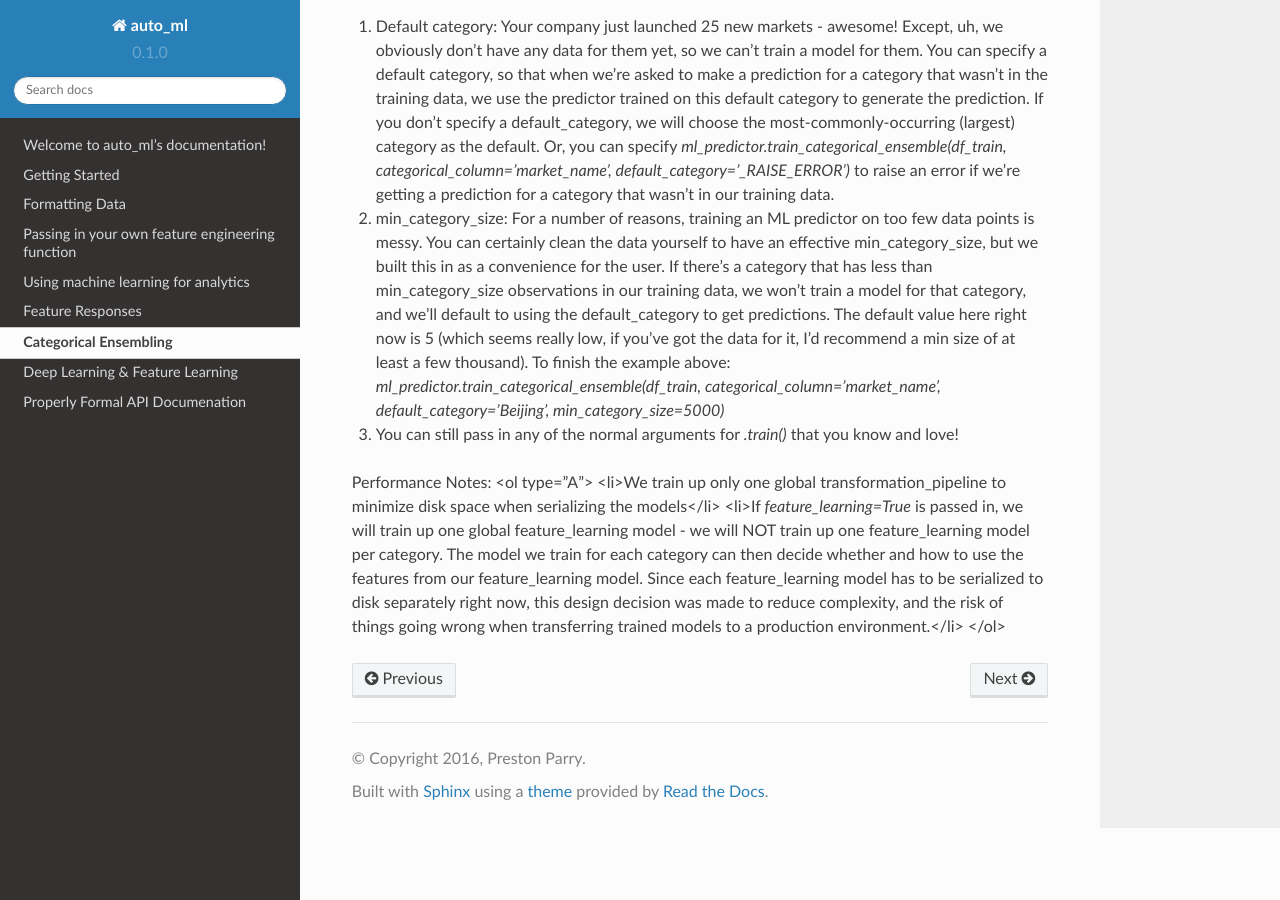
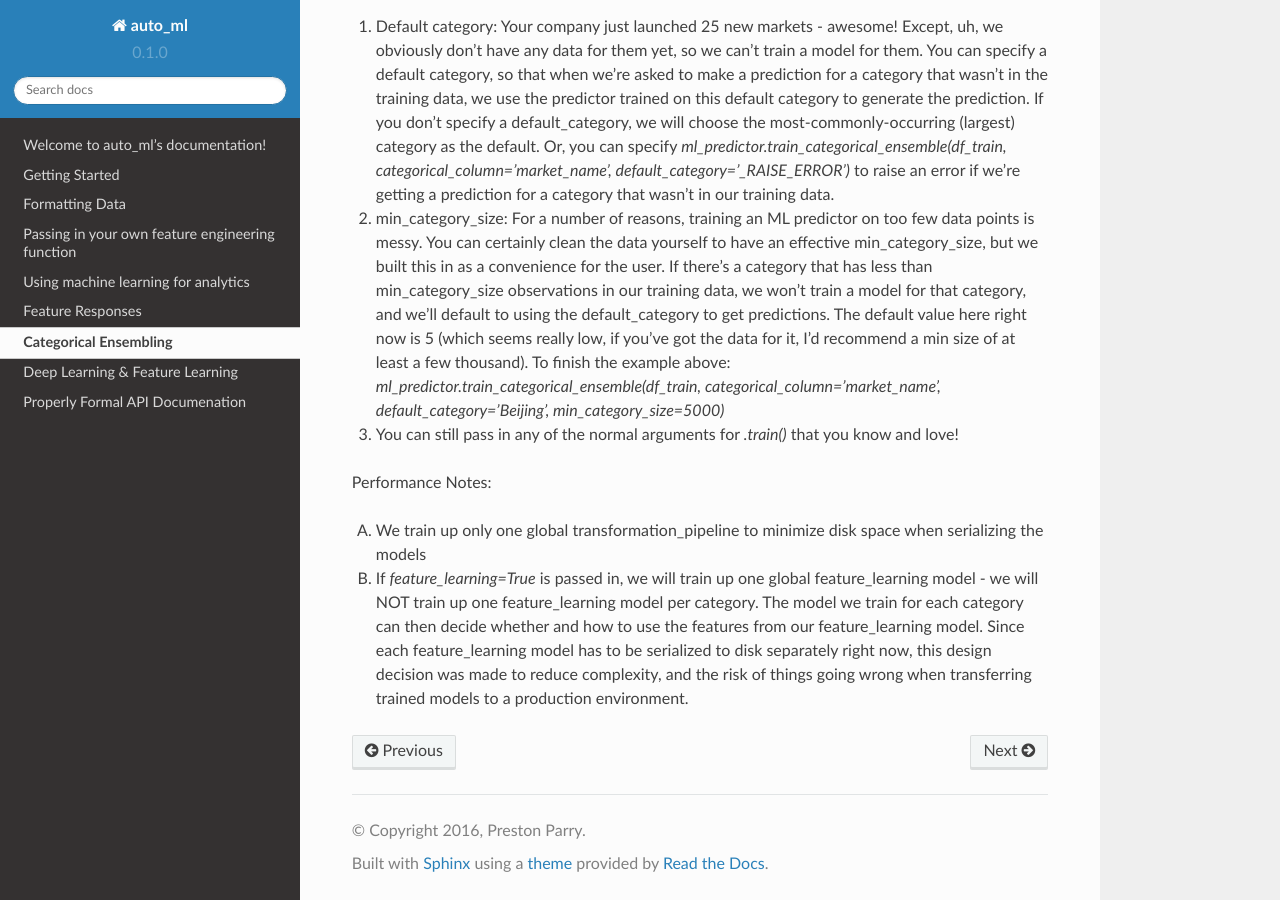
Before and after one commit to ClimbsRocks/auto_ml, a Sphinx documentation site: the page built from docs/source/categorical_ensembling.rst, in a window 1280 px wide and 900 px high, scrolled down 1202 px. Built offline with Sphinx 7.4.7 and the Read the Docs theme 2.0.0, drawn with Linux system fonts in a browser that asks for light colours.

Commit message:
removed html tags and edited double backticks in api_doc

```diff
--- a/docs/source/api_docs_for_geeks.rst
+++ b/docs/source/api_docs_for_geeks.rst
@@ -41,7 +41,7 @@ auto_ml
 
   :param calibrate_final_model: [default- False] Whether to calibrate the probability predictions coming from the final trained classifier. Usefulness depends on your scoring metric, and model. The default auto_ml settings mean that the model does not necessarily need to be calibrated. If True, you must pass in values for X_test and y_test as well. This is the dataset we will calibrate the model to. Note that this means you cannot use this as your test dataset once the model has been calibrated to them.
 
-  :param verify_features: [default- False] Allows you to verify that all the same features are present in a prediction dataset as the training datset. False by default because it increases serialized model size by around 1MB, depending on your dataset. In order to check whether a prediction dataset has the same features, invoke ``trained_ml_pipeline.named_steps['final_model'].verify_features(prediction_data)``. Kind of a clunky UI, but a useful feature smashed into the constraints of a sklearn pipeline.
+  :param verify_features: [default- False] Allows you to verify that all the same features are present in a prediction dataset as the training datset. False by default because it increases serialized model size by around 1MB, depending on your dataset. In order to check whether a prediction dataset has the same features, invoke ``trained_ml_pipeline``. ``named_steps['final_model']``. ``verify_features(prediction_data)``. Kind of a clunky UI, but a useful feature smashed into the constraints of a sklearn pipeline.
 
   :param cv: [default- 2] How many folds of cross-validation to perform. The default of 2 works well for very large datasets. It speeds up training speed, and helps combat overfitting. However, for smaller datasets, cv of 3, or even up to 9, might make more sense, if you're ok with the trade-off in training speed.
 
@@ -92,7 +92,7 @@ auto_ml
 
   :param return_type: [default- dict for single prediction, list of lists for multiple predictions] Accepted values are ``'df', 'list', 'dict'``. If ``'df'``, we will return a pandas DataFrame, with the columns ``[prediction, prediction_lower, prediction_median, prediction_upper]``. If ``'list'``, we will return a single (non-nested) list for single predictions, and a list of lists for batch predictions. If ``'dict'``, we will return a single (non-nested) dictionary for single predictions, and a list of dictionaries for batch predictions.
 
-  :rtype: dict for single predictions, list of lists if getting predictions on multiple rows. The return type can also be specified using return_type below. The list of predicted values for each row will always be in this order: ``[prediction, prediction_lower, prediction_median, prediction_upper]``. Similarly, each returned dict will always have the properties ``{'prediction': None', 'prediction_lower': None, 'prediction_median': None, 'prediction_upper': None}``
+  :rtype: dict for single predictions, list of lists if getting predictions on multiple rows. The return type can also be specified using return_type below. The list of predicted values for each row will always be in this order: ``[prediction, prediction_lower, prediction_median, prediction_upper]``. Similarly, each returned dict will always have the properties ``{'prediction': None'``, ``'prediction_lower': None``, ``'prediction_median': None``, ``'prediction_upper': None}``
 
 .. py:method:: ml_predictor.save(file_name='auto_ml_saved_pipeline.dill', verbose=True)
 
--- a/docs/source/categorical_ensembling.rst
+++ b/docs/source/categorical_ensembling.rst
@@ -34,7 +34,6 @@ A couple user-friendly features I've built on top:
 3. You can still pass in any of the normal arguments for `.train()` that you know and love!
 
 Performance Notes:
-<ol type="A">
-<li>We train up only one global transformation_pipeline to minimize disk space when serializing the models</li>
-<li>If `feature_learning=True` is passed in, we will train up one global feature_learning model - we will NOT train up one feature_learning model per category. The model we train for each category can then decide whether and how to use the features from our feature_learning model. Since each feature_learning model has to be serialized to disk separately right now, this design decision was made to reduce complexity, and the risk of things going wrong when transferring trained models to a production environment.</li>
-</ol>
+
+A. We train up only one global transformation_pipeline to minimize disk space when serializing the models
+B. If `feature_learning=True` is passed in, we will train up one global feature_learning model - we will NOT train up one feature_learning model per category. The model we train for each category can then decide whether and how to use the features from our feature_learning model. Since each feature_learning model has to be serialized to disk separately right now, this design decision was made to reduce complexity, and the risk of things going wrong when transferring trained models to a production environment.
```
